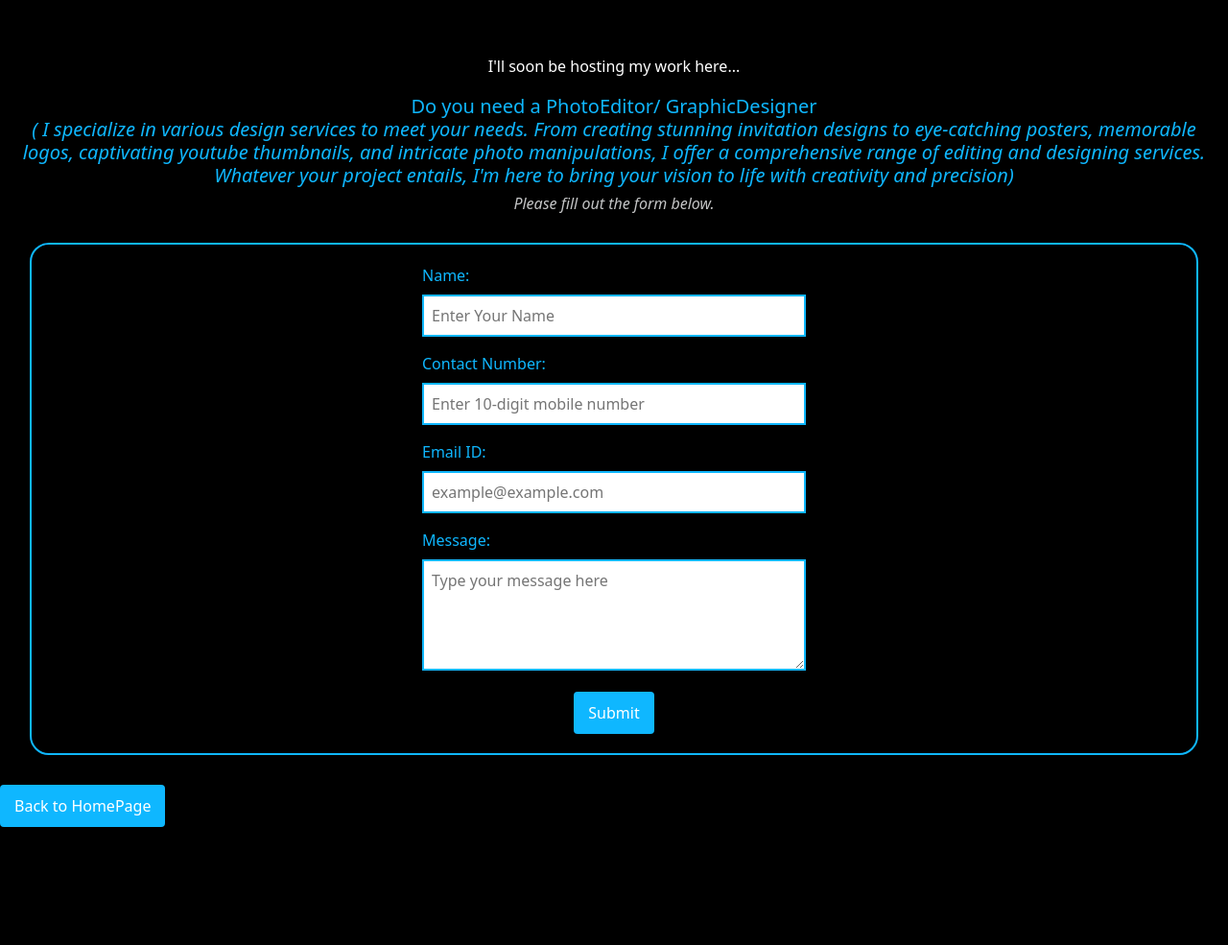
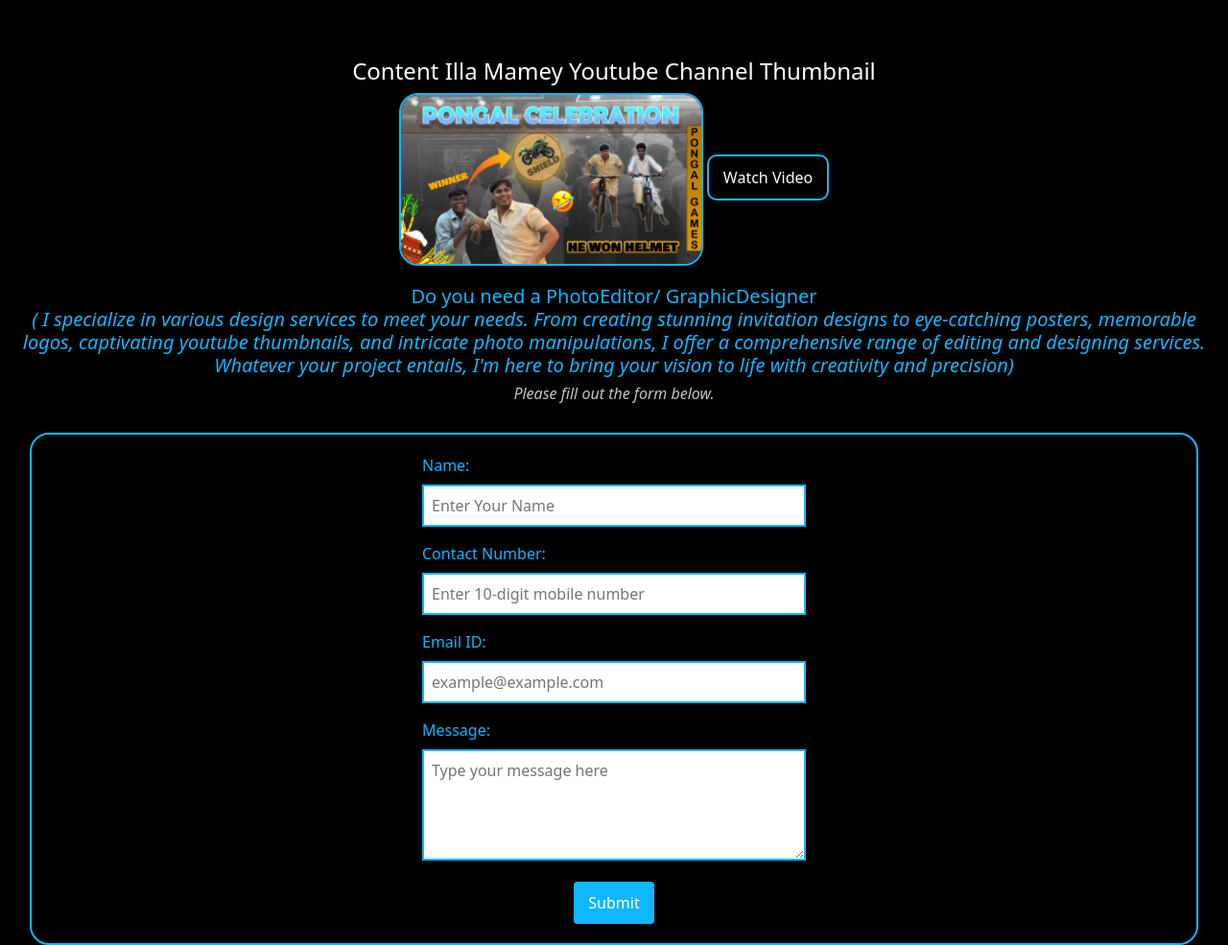
Before and after one commit to vivek-v3/portfolio, a plain HTML site: page photoedit.html in a window 1280 px wide. Shown: the top 985 px of the page at 96% size. Before the commit the page ends 862 px from the top, so only its background shows below. Drawn offline with nearby package versions, Linux system fonts and the light colour scheme.

Commit message:
graphic design added

```diff
--- a/photoedit.html
+++ b/photoedit.html
@@ -12,11 +12,26 @@
     <!-- custom css file -->
     <link rel="stylesheet" href="style.css">
     <title>PhotoEdit and Design</title>
+    <style>
+        .viewButton {
+            border: #0fb7ff solid 2px;
+            border-radius: 10px;
+        }
+
+        img{
+            border: #0fb7ff solid 2px;
+            border-radius: 20px;
+        }
+    </style>
 </head>
 
 <body style="background-color: black;">
-    <div style="margin-top:60px;" class="text-center">
-        <h6 style="color: white;">I'll soon be hosting my work here...</h6>
+    <div style="margin-top:60px;" class="text-center text-white">
+        <h4>Content Illa Mamey Youtube Channel Thumbnail</h4>
+        <img src="graphic design/Content Illa Mamey YT.png" height="180px" width="auto" alt="thumbnail">
+        <a href="https://youtu.be/nid5N7qFtS4?si=mbLFiZBHUDHYGFEg"><button class="viewButton"
+            style="background-color: black; color: white;">Watch Video</button></a>
+
         <div style="margin: 20px;">
             <h5 style="color: #0fb7ff;">Do you need a PhotoEditor/ GraphicDesigner <br><i>( I specialize in various
                     design services to meet your needs. From creating stunning invitation designs to eye-catching
```
Also changed, not shown: graphic design/Content Illa Mamey YT.png (added).
